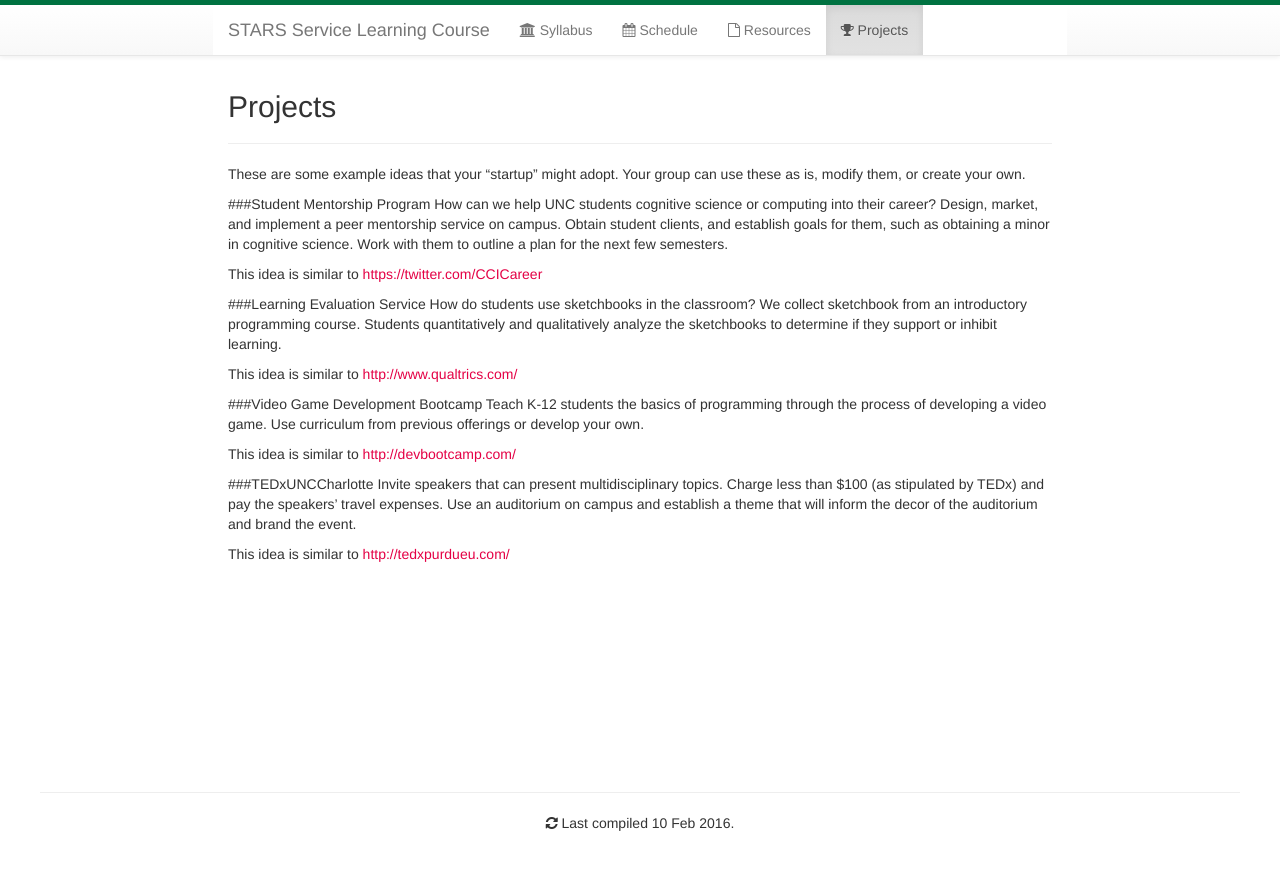
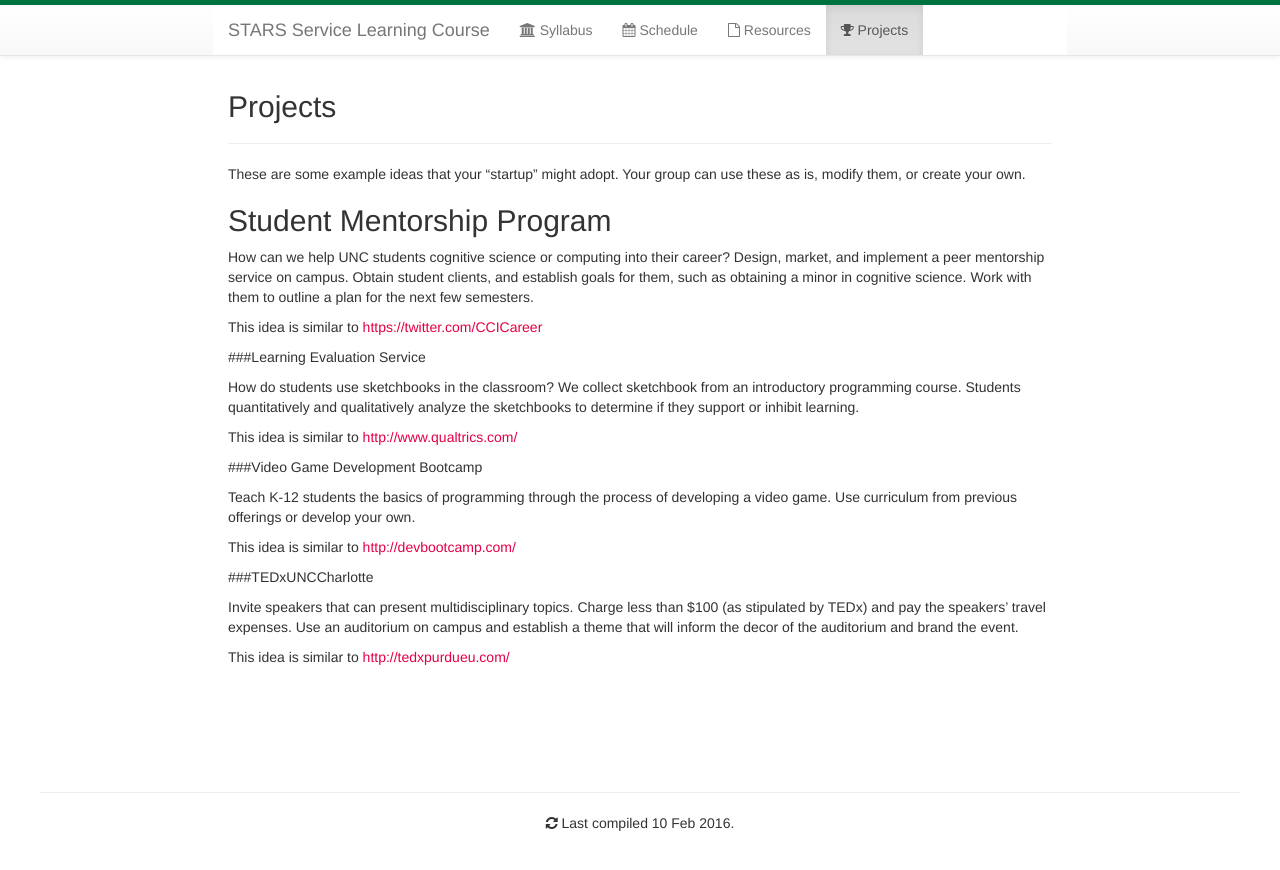
Before and after one commit to stevemacn/service-learning-course, a Jekyll site: the page built from projects.md, in a window 1280 px wide. Shown: the top 870 px of the page. Built offline with Jekyll 4.4.1, drawn with Linux system fonts in a browser that asks for light colours; nearby versions of some CDN libraries.

```diff
--- a/projects.md
+++ b/projects.md
@@ -10,22 +10,27 @@ Projects
 
 These are some example ideas that your "startup" might adopt. Your group can use these as is, modify them, or create your own.
 
-###Student Mentorship Program
+Student Mentorship Program
+---
+
 How can we help UNC students cognitive science or computing into their career? Design, market, and implement a peer mentorship service on campus. Obtain student clients, and establish goals for them, such as obtaining a minor in cognitive science. Work with them to outline a plan for the next few semesters.
 
 This idea is similar to [https://twitter.com/CCICareer](https://twitter.com/CCICareer)
 
 ###Learning Evaluation Service
+
 How do students use sketchbooks in the classroom? We collect sketchbook from an introductory programming course. Students quantitatively and qualitatively analyze the sketchbooks to determine if they support or inhibit learning.
 
 This idea is similar to [http://www.qualtrics.com/](http://www.qualtrics.com/)
 
 ###Video Game Development Bootcamp
+
 Teach K-12 students the basics of programming through the process of developing a video game. Use curriculum from previous offerings or develop your own.
 
 This idea is similar to [http://devbootcamp.com/](http://devbootcamp.com/)
 
 ###TEDxUNCCharlotte
+
 Invite speakers that can present multidisciplinary topics. Charge less than $100 (as stipulated by TEDx) and pay the speakers' travel expenses. Use an auditorium on campus and establish a theme that will inform the decor of the auditorium and brand the event.
 
 This idea is similar to [http://tedxpurdueu.com/](http://tedxpurdueu.com/)
```
